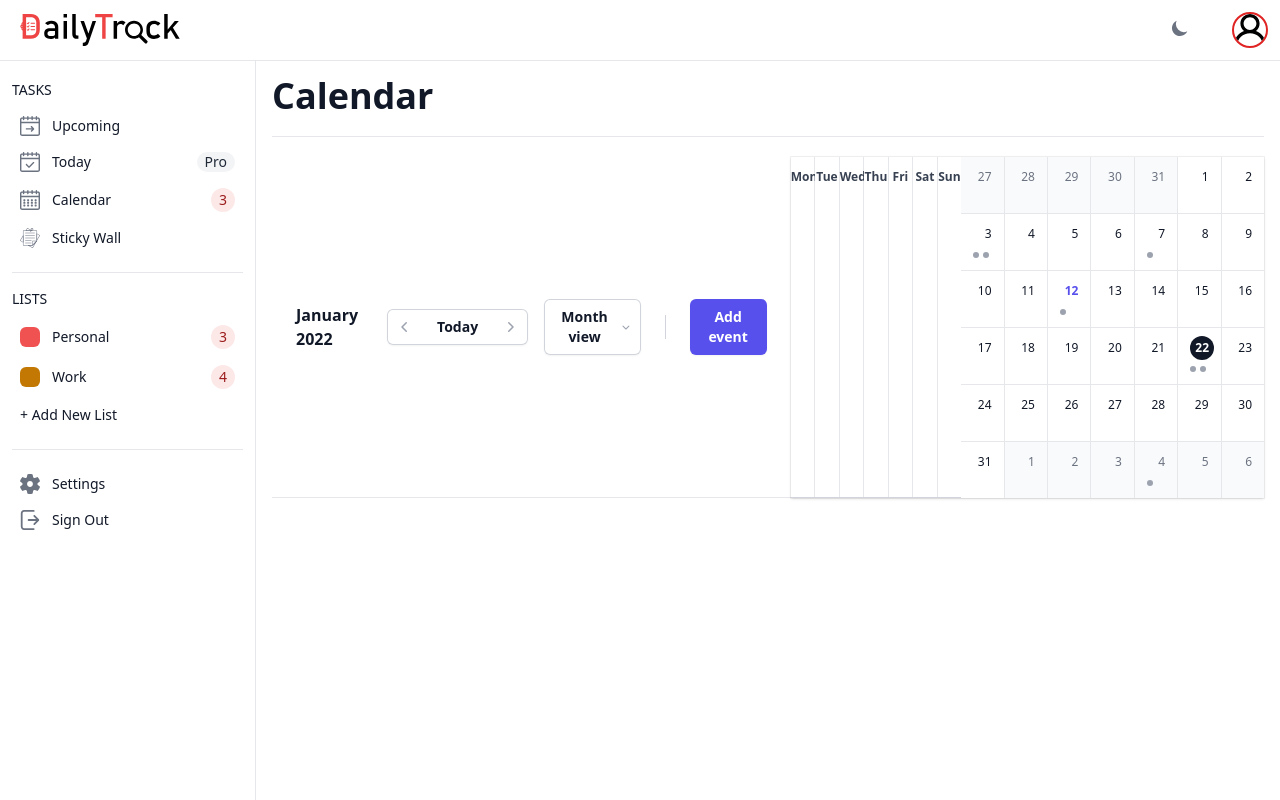
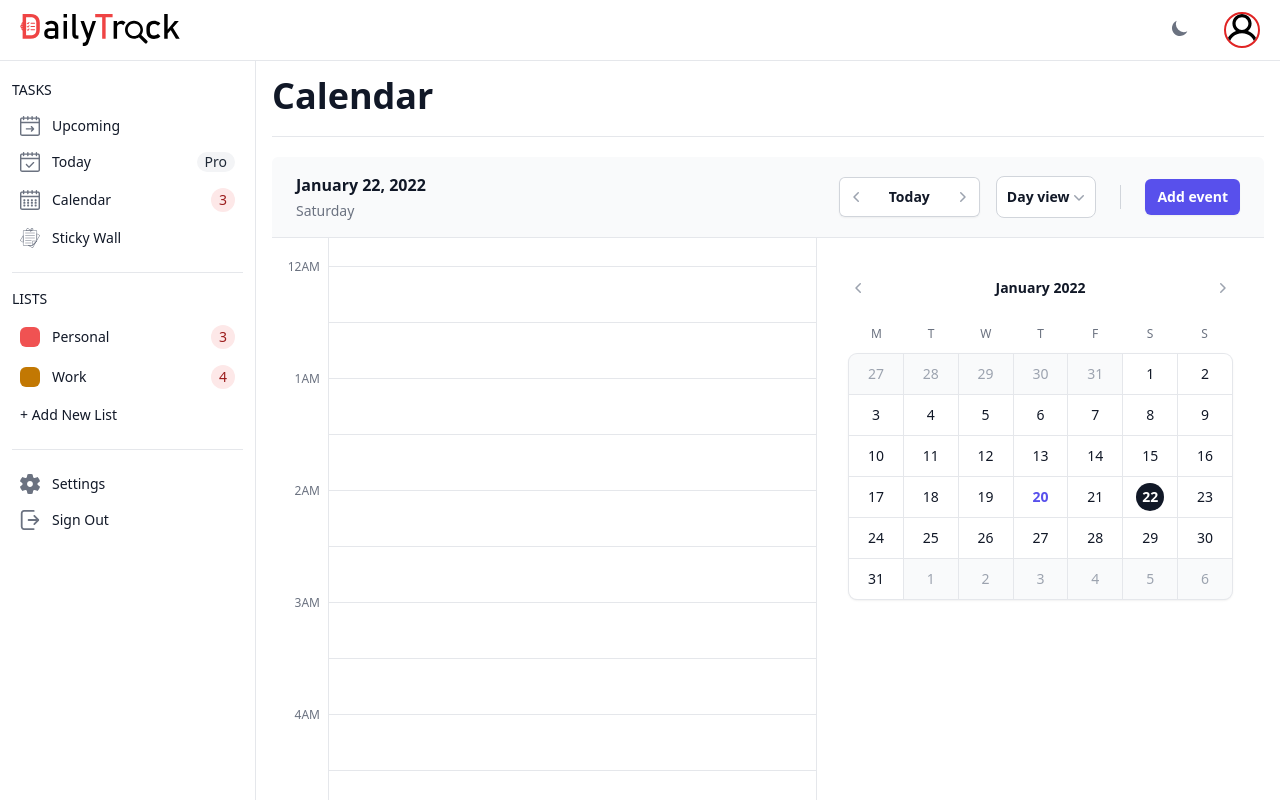
Before and after one commit to Rahat47313/DailyTrackClient, a React (Vite) app: page / in a window 1280 px wide. Shown: the top 800 px of the page. Built offline with nearby package versions, Linux system fonts and the light colour scheme.

Commit message:
Update Month view of the Caendar

```diff
--- a/src/components/Calendar.jsx
+++ b/src/components/Calendar.jsx
@@ -8,8 +8,8 @@
       <div className="font-bold text-4xl border-b border-gray-200 dark:border-gray-700 pb-5 mb-5">
         Calendar
       </div>
-      {/* <Day /> */}
-      {/* <Week /> */}
+      <Day />
+      <Week />
       <Month />
     </>
   );
--- a/src/components/Month.jsx
+++ b/src/components/Month.jsx
@@ -87,34 +87,34 @@
 
 export default function Month() {
   return (
-    <div className="lg:flex lg:h-full lg:flex-col">
-      <header className="flex items-center justify-between border-b border-gray-200 px-6 py-4 lg:flex-none">
-        <h1 className="text-base font-semibold leading-6 text-gray-900">
+    <div className="flex h-full flex-col text-gray-900 dark:text-white">
+      <header className="flex flex-none items-center justify-between rounded-t-md bg-gray-50 dark:bg-gray-700 border-b border-gray-200 dark:border-gray-500 px-6 py-4">
+        <h1 className="text-base font-semibold leading-6">
           <time dateTime="2022-01">January 2022</time>
         </h1>
         <div className="flex items-center">
           <div className="relative flex items-center rounded-md bg-white shadow-sm md:items-stretch">
             <div
-              className="pointer-events-none absolute inset-0 rounded-md ring-1 ring-inset ring-gray-300"
+              className="pointer-events-none absolute inset-0 rounded-md ring-1 ring-inset ring-gray-300 dark:ring-gray-600"
               aria-hidden="true"
             />
             <button
               type="button"
-              className="flex items-center justify-center rounded-l-md py-2 pl-3 pr-4 text-gray-400 hover:text-gray-500 focus:relative md:w-9 md:px-2 md:hover:bg-gray-50"
+              className="flex items-center justify-center rounded-l-md py-2.5 pl-3 pr-4 text-gray-400 hover:text-gray-500 dark:text-gray-500 dark:hover:text-gray-400 focus:relative md:w-9 md:px-2 bg-white dark:bg-gray-800 md:hover:bg-gray-50 md:hover:dark:bg-gray-700"
             >
               <span className="sr-only">Previous month</span>
               <ChevronLeftIcon className="h-5 w-5" aria-hidden="true" />
             </button>
             <button
               type="button"
-              className="hidden px-3.5 text-sm font-semibold text-gray-900 hover:bg-gray-50 focus:relative md:block"
+              className="hidden px-3.5 py-2.5 text-sm font-semibold text-gray-900 dark:text-white bg-white hover:bg-gray-50 dark:bg-gray-800 dark:hover:bg-gray-700 focus:relative md:block"
             >
               Today
             </button>
             <span className="relative -mx-px h-5 w-px bg-gray-300 md:hidden" />
             <button
               type="button"
-              className="flex items-center justify-center rounded-r-md py-2 pl-4 pr-3 text-gray-400 hover:text-gray-500 focus:relative md:w-9 md:px-2 md:hover:bg-gray-50"
+              className="flex items-center justify-center rounded-r-md py-2.5 pl-4 pr-3 text-gray-400 hover:text-gray-500 dark:text-gray-500 dark:hover:text-gray-400 focus:relative md:w-9 md:px-2 bg-white dark:bg-gray-800 md:hover:bg-gray-50 md:hover:dark:bg-gray-700"
             >
               <span className="sr-only">Next month</span>
               <ChevronRightIcon className="h-5 w-5" aria-hidden="true" />
@@ -124,7 +124,7 @@
             <Menu as="div" className="relative">
               <Menu.Button
                 type="button"
-                className="flex items-center gap-x-1.5 rounded-md bg-white px-3 py-2 text-sm font-semibold text-gray-900 shadow-sm ring-1 ring-inset ring-gray-300 hover:bg-gray-50"
+                className="text-gray-900 bg-white hover:bg-gray-50 border border-gray-300 font-semibold rounded-lg text-sm p-2.5 text-center flex justify-center items-center dark:bg-gray-800 dark:hover:bg-gray-700 dark:border-gray-600 dark:placeholder-gray-400 dark:text-white"
               >
                 Month view
                 <ChevronDownIcon className="-mr-1 h-5 w-5 text-gray-400" aria-hidden="true" />
@@ -310,37 +310,37 @@
           </Menu>
         </div>
       </header>
-      <div className="shadow ring-1 ring-black ring-opacity-5 lg:flex lg:flex-auto lg:flex-col">
-        <div className="grid grid-cols-7 gap-px border-b border-gray-300 bg-gray-200 text-center text-xs font-semibold leading-6 text-gray-700 lg:flex-none">
-          <div className="bg-white py-2">
+      <div className="shadow ring-1 ring-black ring-opacity-5 flex flex-auto flex-col">
+        <div className="grid grid-cols-7 gap-px border-b border-gray-300 dark:border-gray-600 text-center text-xs font-semibold leading-6 text-gray-700 dark:text-gray-200 lg:flex-none">
+          <div className="py-2">
             M<span className="sr-only sm:not-sr-only">on</span>
           </div>
-          <div className="bg-white py-2">
+          <div className="py-2">
             T<span className="sr-only sm:not-sr-only">ue</span>
           </div>
-          <div className="bg-white py-2">
+          <div className="py-2">
             W<span className="sr-only sm:not-sr-only">ed</span>
           </div>
-          <div className="bg-white py-2">
+          <div className="py-2">
             T<span className="sr-only sm:not-sr-only">hu</span>
           </div>
-          <div className="bg-white py-2">
+          <div className="py-2">
             F<span className="sr-only sm:not-sr-only">ri</span>
           </div>
-          <div className="bg-white py-2">
+          <div className="py-2">
             S<span className="sr-only sm:not-sr-only">at</span>
           </div>
-          <div className="bg-white py-2">
+          <div className="py-2">
             S<span className="sr-only sm:not-sr-only">un</span>
           </div>
         </div>
-        <div className="flex bg-gray-200 text-xs leading-6 text-gray-700 lg:flex-auto">
+        <div className="flex bg-gray-300 dark:bg-gray-600 text-xs leading-6 text-gray-700 dark:text-gray-200 flex-auto">
           <div className="hidden w-full lg:grid lg:grid-cols-7 lg:grid-rows-6 lg:gap-px">
             {days.map((day) => (
               <div
                 key={day.date}
                 className={classNames(
-                  day.isCurrentMonth ? 'bg-white' : 'bg-gray-50 text-gray-500',
+                  day.isCurrentMonth ? 'bg-white dark:bg-gray-800' : 'bg-gray-50 dark:bg-gray-700 text-gray-500 dark:text-gray-400',
                   'relative px-3 py-2'
                 )}
               >
@@ -348,7 +348,7 @@
                   dateTime={day.date}
                   className={
                     day.isToday
-                      ? 'flex h-6 w-6 items-center justify-center rounded-full bg-indigo-600 font-semibold text-white'
+                      ? 'flex h-6 w-6 items-center justify-center rounded-full bg-gray-900 dark:bg-gray-50 font-semibold text-white dark:text-black'
                       : undefined
                   }
                 >
@@ -359,19 +359,19 @@
                     {day.events.slice(0, 2).map((event) => (
                       <li key={event.id}>
                         <a href={event.href} className="group flex">
-                          <p className="flex-auto truncate font-medium text-gray-900 group-hover:text-indigo-600">
+                          <p className="flex-auto truncate font-medium text-gray-900 dark:text-white group-hover:text-indigo-600">
                             {event.name}
                           </p>
                           <time
                             dateTime={event.datetime}
-                            className="ml-3 hidden flex-none text-gray-500 group-hover:text-indigo-600 xl:block"
+                            className="ml-3 hidden flex-none text-gray-900 dark:text-white group-hover:text-indigo-600 xl:block"
                           >
                             {event.time}
                           </time>
                         </a>
                       </li>
                     ))}
-                    {day.events.length > 2 && <li className="text-gray-500">+ {day.events.length - 2} more</li>}
+                    {day.events.length > 2 && <li className="text-gray-500 dark:text-gray-400">+ {day.events.length - 2} more</li>}
                   </ol>
                 )}
               </div>
@@ -383,11 +383,12 @@
                 key={day.date}
                 type="button"
                 className={classNames(
-                  day.isCurrentMonth ? 'bg-white' : 'bg-gray-50',
+                  day.isCurrentMonth ? 'bg-white dark:bg-gray-800' : 'bg-gray-50 dark:bg-gray-700 text-gray-500 dark:text-gray-400',
                   (day.isSelected || day.isToday) && 'font-semibold',
-                  day.isSelected && 'text-white',
+                  day.isSelected && 'text-white dark:text-black',
                   !day.isSelected && day.isToday && 'text-indigo-600',
-                  !day.isSelected && day.isCurrentMonth && !day.isToday && 'text-gray-900',
+                  // bg-gray-900 dark:bg-gray-50
+                  !day.isSelected && day.isCurrentMonth && !day.isToday && 'text-gray-700 dark:text-gray-200',
                   !day.isSelected && !day.isCurrentMonth && !day.isToday && 'text-gray-500',
                   'flex h-14 flex-col px-3 py-2 hover:bg-gray-100 focus:z-10'
                 )}
@@ -397,7 +398,7 @@
                   className={classNames(
                     day.isSelected && 'flex h-6 w-6 items-center justify-center rounded-full',
                     day.isSelected && day.isToday && 'bg-indigo-600',
-                    day.isSelected && !day.isToday && 'bg-gray-900',
+                    day.isSelected && !day.isToday && 'bg-gray-900 dark:bg-gray-50',
                     'ml-auto'
                   )}
                 >
@@ -415,6 +416,9 @@
             ))}
           </div>
         </div>
+
+
+
       </div>
       {selectedDay?.events.length > 0 && (
         <div className="px-4 py-10 sm:px-6 lg:hidden">
--- a/tailwind.config.js
+++ b/tailwind.config.js
@@ -9,23 +9,23 @@
     flowbite.content(),
   ],
   theme: {
-    screens: {
-      'xxs': '240px',
-      'xs': '280px',
-      'sm': '425px',
-      // => @media (min-width: 640px) { ... }
+    // screens: {
+    //   'xxs': '240px',
+    //   'xs': '280px',
+    //   'sm': '425px',
+    //   // => @media (min-width: 640px) { ... }
 
-      'md': '768px',
-      // => @media (min-width: 768px) { ... }
+    //   'md': '768px',
+    //   // => @media (min-width: 768px) { ... }
 
-      'lg': '1377px',
-      // => @media (min-width: 1024px) { ... }
+    //   'lg': '1377px',
+    //   // => @media (min-width: 1024px) { ... }
 
-      'xl': '1280px',
-      // => @media (min-width: 1280px) { ... }
+    //   'xl': '1280px',
+    //   // => @media (min-width: 1280px) { ... }
 
-      '2xl': '1536px',
-    },
+    //   '2xl': '1536px',
+    // },
     extend: {
       fontFamily: {
         'inter': ['Inter', 'sans-serif'],
```
